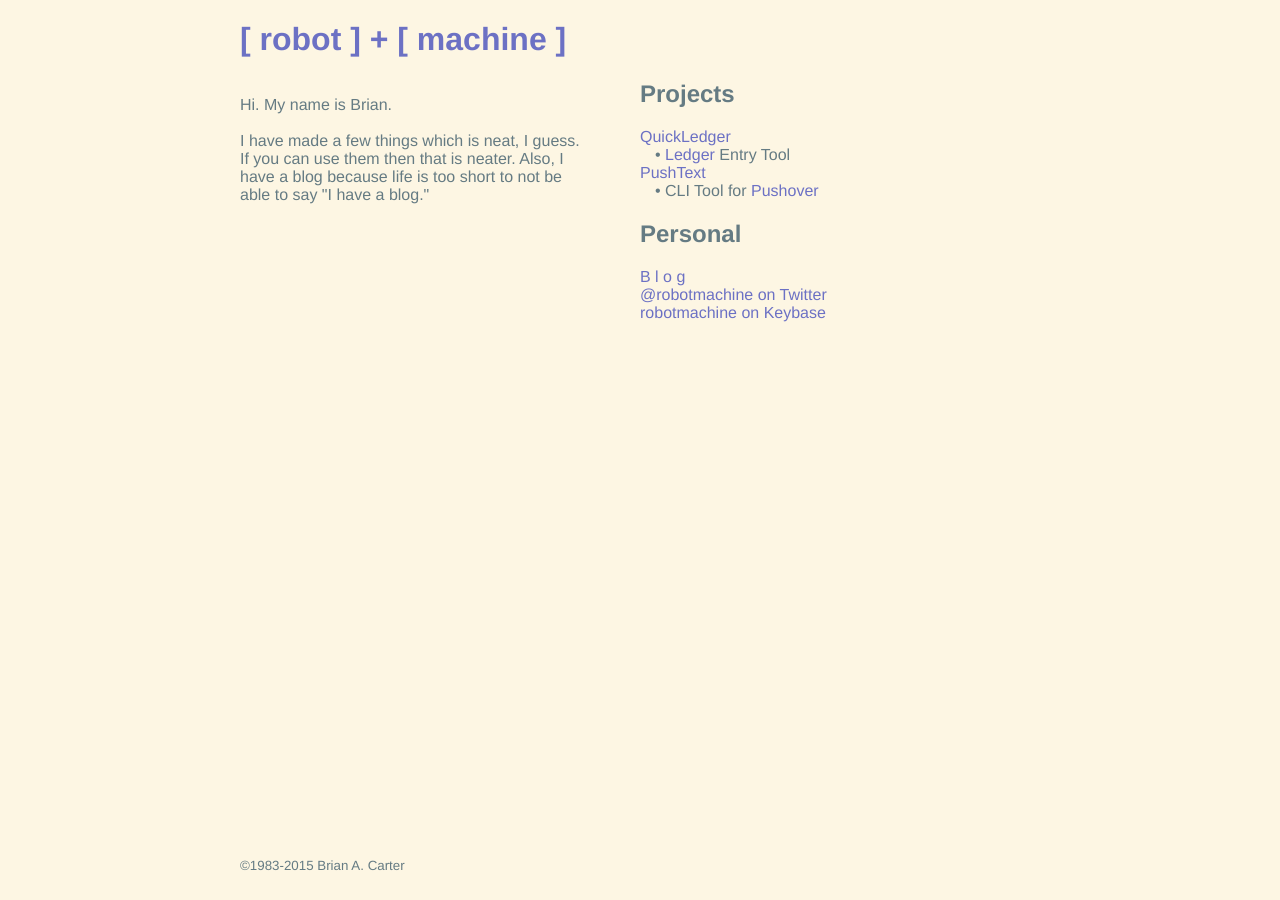
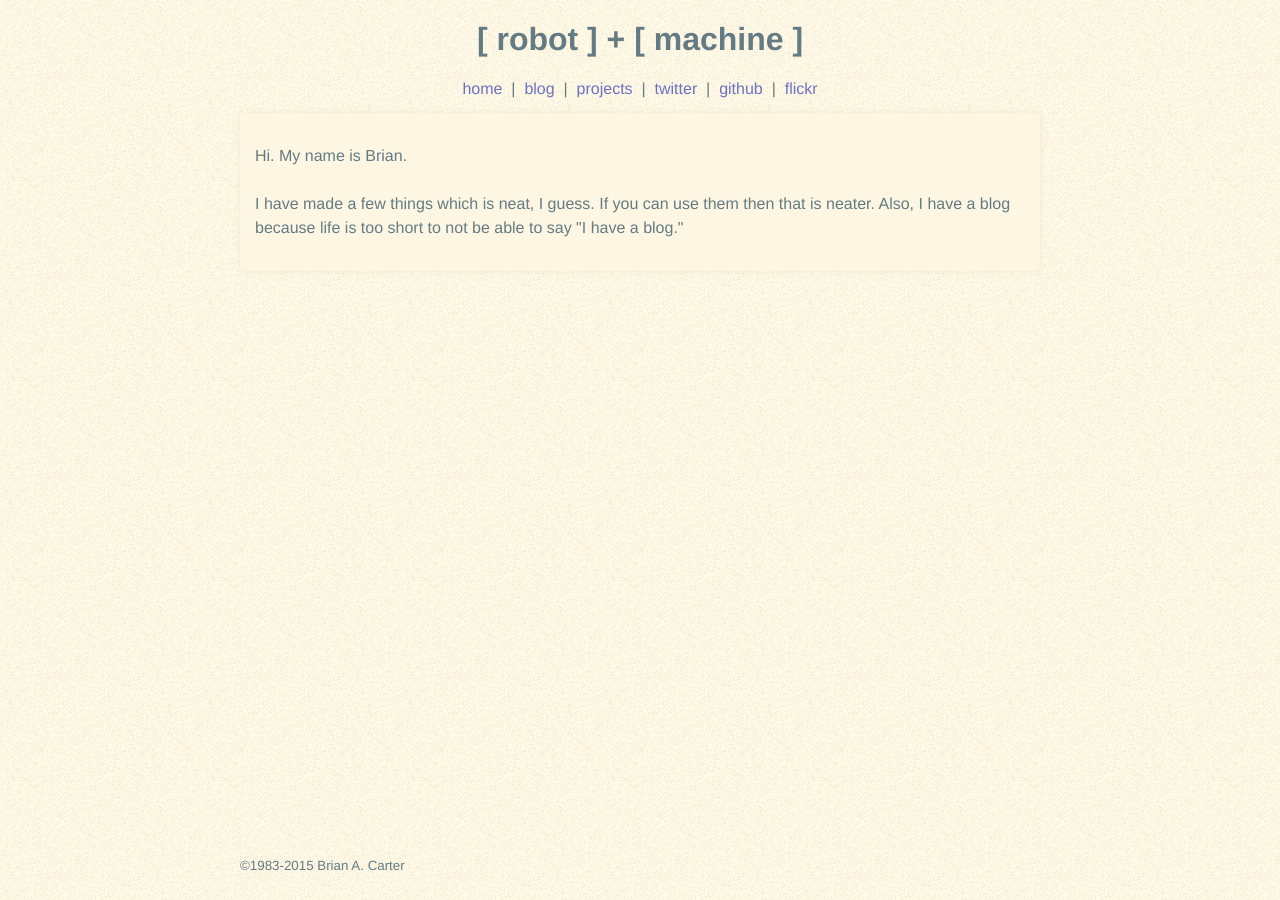
Before and after one commit to robotmachine/Jekyll-Blog, a Jekyll site: the page built from index.html, in a window 1280 px wide. Built offline with Jekyll 4.4.1, drawn with Linux system fonts in a browser that asks for light colours; some web fonts are replaced.

Commit message:
This probably could have used some incremental commits.

```diff
--- a/_config.yml
+++ b/_config.yml
@@ -5,8 +5,7 @@ description: >
     This is a place on the internet where someone you
     probably don't know writes words.
 url: "https://robotmachine.github.io"
-twitter_username: robotmachine
-github_username:  robotmachine
+username: robotmachine
 
 # Build settings
 markdown: kramdown
--- a/_includes/header.html
+++ b/_includes/header.html
@@ -1,3 +1,16 @@
 <div class="header">
-  <h1><a href="{{ site.url }}/">{{ site.title }}</a></h1>
+  <h1>{{ site.title }}</h1>
+  <div class="nav">
+    <a href="{{ site.url }}">home</a>
+    &nbsp;|&nbsp;
+    <a href="/blog.html">blog</a>
+    &nbsp;|&nbsp;
+    <a href="{{ site.url }}/projects.html">projects</a>
+    &nbsp;|&nbsp;
+    <a href="https://twitter.com/{{ site.username }}">twitter</a>
+    &nbsp;|&nbsp;
+    <a href="https://github.com/{{ site.username }}">github</a>
+    &nbsp;|&nbsp;
+    <a href="https://flickr.com/photos/{{ site.username }}">flickr</a>
+  </div>
 </div>
--- a/postlist.html
+++ b/blog.html
@@ -2,14 +2,12 @@
 layout: default
 ---
 
-<div class="home">
-
-  <ul class="post-list">
+<div class="box">
+  <ul>
     {% for post in site.posts %}
       <li>
 	<a href="{{ post.url | prepend: site.baseurl }}">"{{ post.title }}"</a> .:. {{ post.date | date: "%-d %b, %Y" }} .:. {{ post.excerpt }}
       </li>
     {% endfor %}
   </ul>
-
 </div>
--- a/index.html
+++ b/index.html
@@ -1,19 +1,7 @@
 ---
 layout: default
 ---
-   <div class='ltcol'>
+   <div class='box'>
       <p>Hi. My name is Brian.<br><br>
       I have made a few things which is neat, I guess. If you can use them then that is neater. Also, I have a blog because life is too short to not be able to say "I have a blog."</p>
-    </div>
-    <div class='rtcol'>
-       <h2>Projects</h2>
-           <span class='objtitle'><a href="https://robotmachine.github.io/QuickLedger">QuickLedger</a></span><br>
-           <span class='objdesc'>&bull; <a href="http://ledger-cli.org">Ledger</a> Entry Tool</a></span><br>
-           <span class='objtitle'><a href="https://robotmachine.github.io/PushText">PushText</a></span><br>
-           <span class='objdesc'>&bull; CLI Tool for <a href="http://pushover.net">Pushover</a></span><br>
-
-       <h2>Personal</h2>
-           <span class='objtitle'><a href="/blog">B&nbsp;l&nbsp;o&nbsp;g</a></span><br>
-           <span class='objtitle'><a href="https://twitter.com/robotmachine" target="_blank">@robotmachine on Twitter</a></span><br>
-           <span class='objtitle'><a href="https://keybase.io/robotmachine" target="_blank">robotmachine on Keybase</a></span><br>
-    </div>
+   </div>
--- a/main.css
+++ b/main.css
@@ -4,8 +4,24 @@
 body {
 	color: #657b83;
 	background-color: #fdf6e3;
+	background-image: url("/bkg.gif");
 	font-family: Hack, "Helvetica Neue", Helvetica, Arial, sans-serif;
 	font-size: 16px;
+}
+
+div.box {
+	margin:0px auto;
+	text-align:left;
+	padding:15px;
+	background-color:#fdf6e3;
+	line-height:150%;
+	border:0px;
+	-webkit-border-radius: 5px;
+	-moz-border-radius: 5px;
+	border-radius: 5px;
+	box-shadow: 0 0 6px #eee8d5;
+	-webkit-box-shadow: 0 0 6px #eee8d5;
+	-moz-box-shadow: 0 0 6px #eee8d5;
 }
 
 div.container {
@@ -15,12 +31,14 @@ div.container {
 }
 
 div.header {
-	text-align: justify;
+	text-align: center;
+	padding-bottom: 15px;
 }
 
 div.rtcol {
 	margin-left: 350px;
 	padding-left: 50px;
+	text-align: right;
 }
 
 div.ltcol {
```
Also changed, not shown: SolarizedHex.txt (added, +18 -0 lines), projects.html (added, +10 -0 lines), bkg.gif (added).
